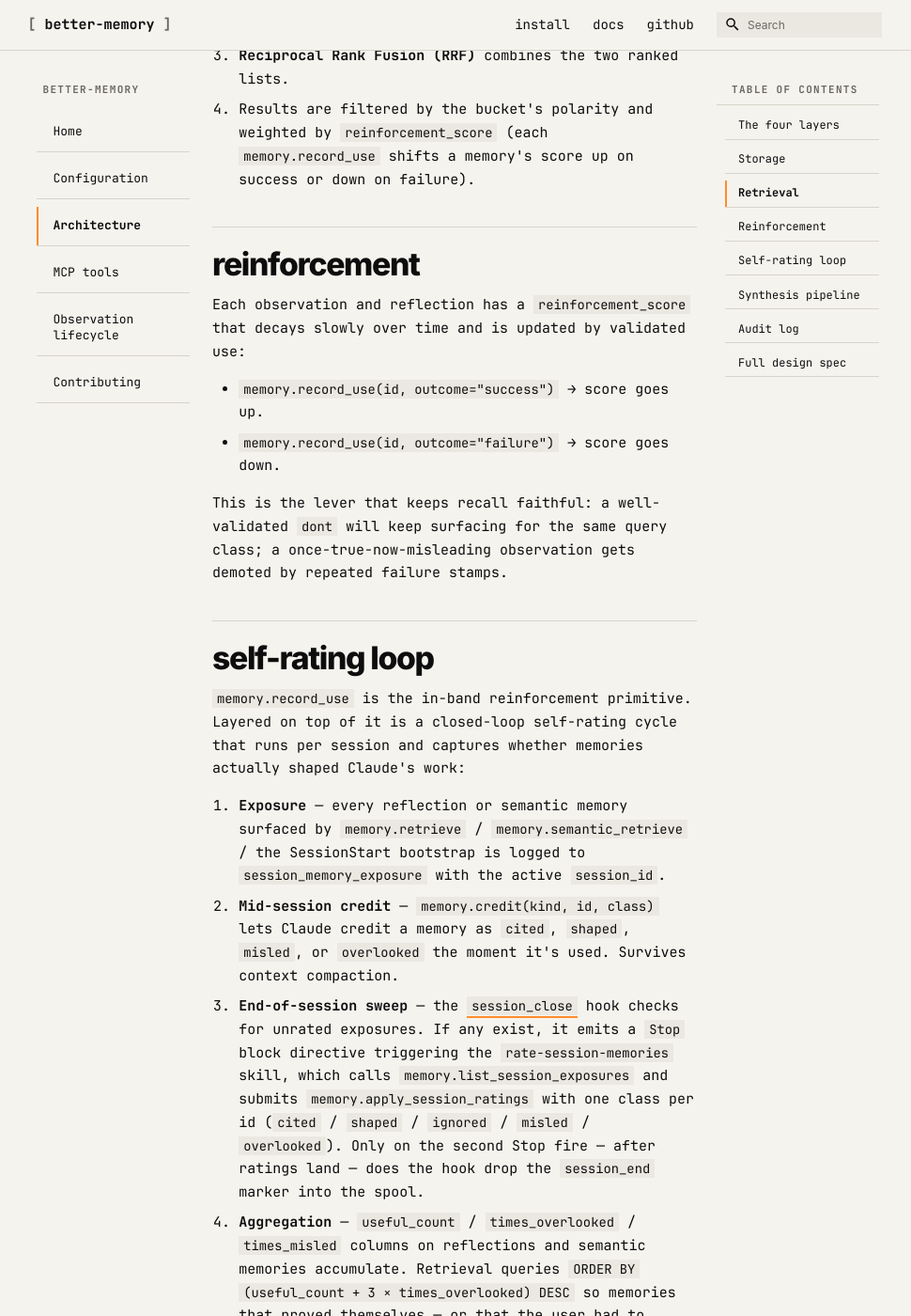
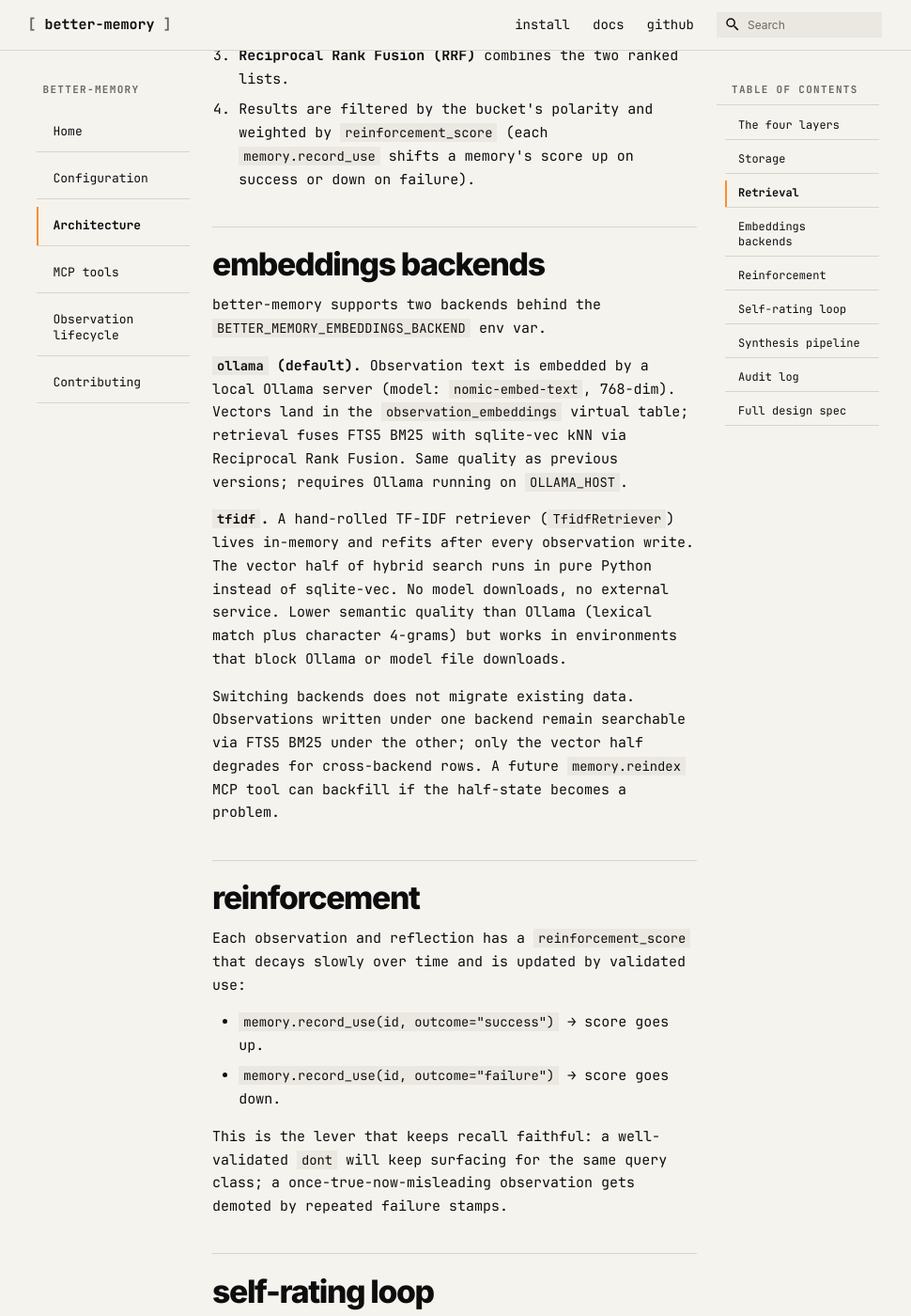
Before and after one commit to emp3thy/better-memory, an MkDocs documentation site: the page built from website/architecture.md, in a window 1280 px wide and 1400 px high, scrolled down 1774 px. Shown: the whole window at 94% size, without its empty margins (156-1126 px from the left). Built offline with MkDocs 1.6.1 and Material for MkDocs 9.7.7, drawn with Linux system fonts in a browser that asks for light colours; comment, search, counter and statistics services are not loaded.

Commit message:
docs: document BETTER_MEMORY_EMBEDDINGS_BACKEND switch

```diff
--- a/website/architecture.md
+++ b/website/architecture.md
@@ -25,6 +25,30 @@
 2. **sqlite-vec** dense vector match against observation embeddings (768-dim from `nomic-embed-text`).
 3. **Reciprocal Rank Fusion (RRF)** combines the two ranked lists.
 4. Results are filtered by the bucket's polarity and weighted by `reinforcement_score` (each `memory.record_use` shifts a memory's score up on success or down on failure).
+
+## Embeddings backends
+
+better-memory supports two backends behind the
+`BETTER_MEMORY_EMBEDDINGS_BACKEND` env var.
+
+**`ollama` (default).** Observation text is embedded by a local Ollama
+server (model: `nomic-embed-text`, 768-dim). Vectors land in the
+`observation_embeddings` virtual table; retrieval fuses FTS5 BM25 with
+sqlite-vec kNN via Reciprocal Rank Fusion. Same quality as previous
+versions; requires Ollama running on `OLLAMA_HOST`.
+
+**`tfidf`.** A hand-rolled TF-IDF retriever (`TfidfRetriever`) lives
+in-memory and refits after every observation write. The vector half of
+hybrid search runs in pure Python instead of sqlite-vec. No model
+downloads, no external service. Lower semantic quality than Ollama
+(lexical match plus character 4-grams) but works in environments that
+block Ollama or model file downloads.
+
+Switching backends does not migrate existing data. Observations written
+under one backend remain searchable via FTS5 BM25 under the other; only
+the vector half degrades for cross-backend rows. A future
+`memory.reindex` MCP tool can backfill if the half-state becomes a
+problem.
 
 ## Reinforcement
 
```
Also changed, not shown: README.md (+2 -1 lines), website/configuration.md (+1 -0 lines), 1 other file.
